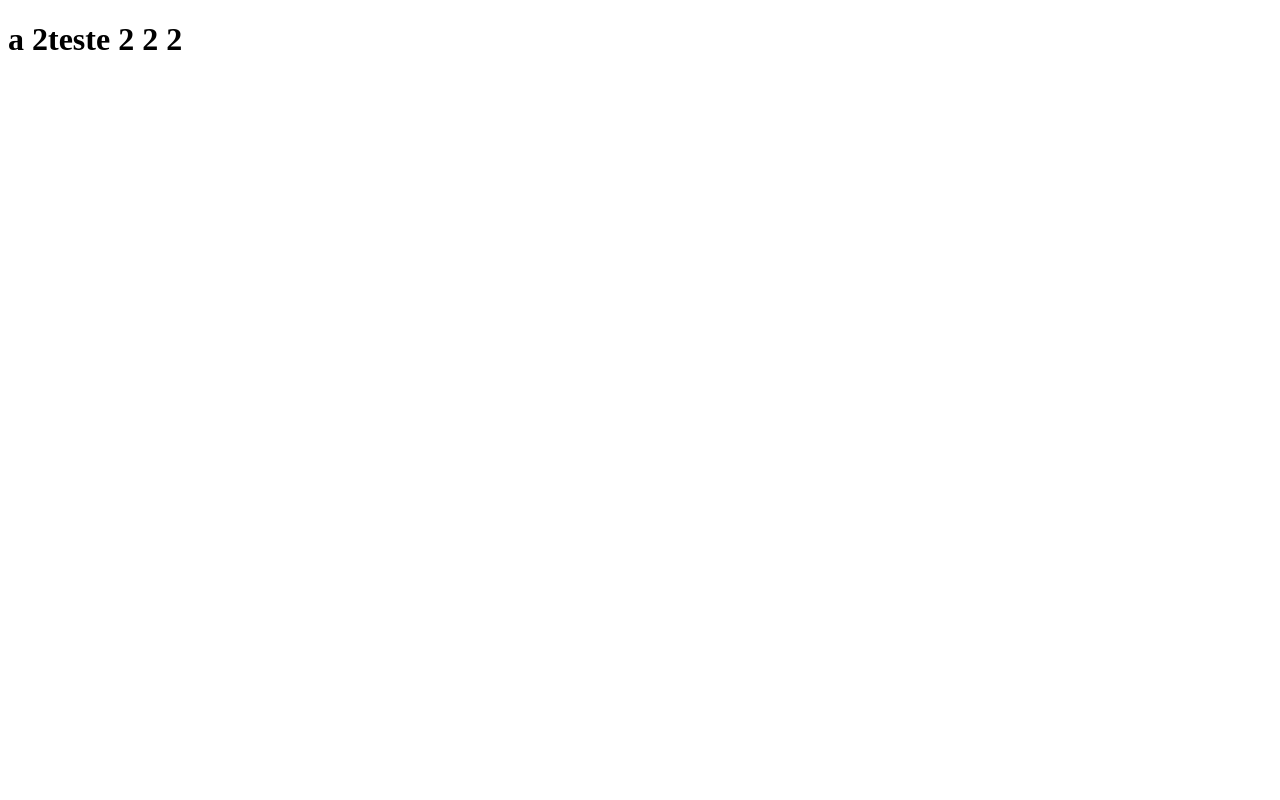
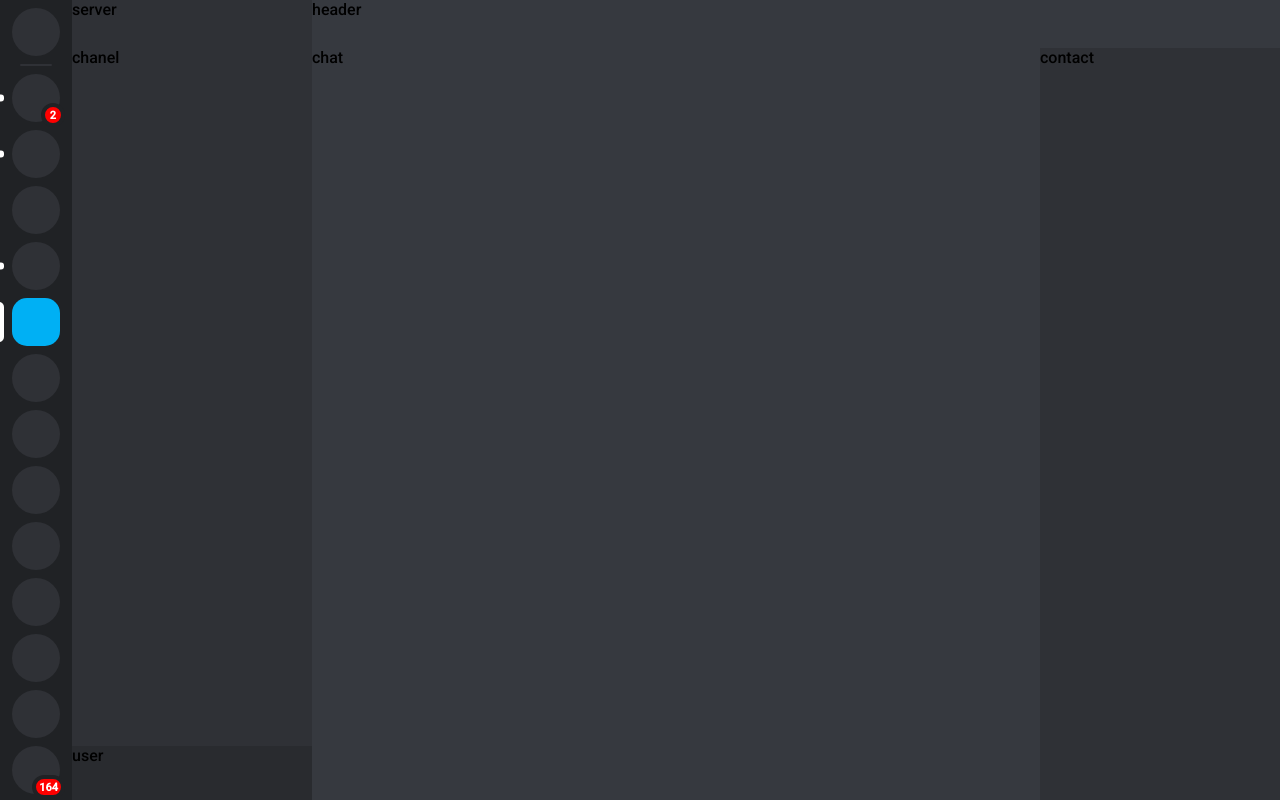
Before and after one commit to LeoFalco/discord-clone, a website: page index.html in a window 1280 px wide. Drawn offline with Linux system fonts and the light colour scheme.

Commit message:
feat(sidebar): done sidebar aew \o/

```diff
--- /dev/null
+++ b/css/styles.css
@@ -0,0 +1,178 @@
+:root {
+    --header-primary: #fff;
+    --header-secondary: #b9bbbe;
+    --text-normal: #dcddde;
+    --text-muted: #72767d;
+    --text-link: #00b0f4;
+    --channels-default: #8e9297;
+    --interactive-normal: #b9bbbe;
+    --interactive-hover: #dcddde;
+    --interactive-active: #fff;
+    --interactive-muted: #4f545c;
+    --background-primary: #36393f;
+    --background-secondary: #2f3136;
+    --background-secondary-alt: #292b2f;
+    --background-tertiary: #202225;
+    --background-accent: #4f545c;
+    --background-floating: #18191c;
+    --background-mobile-primary: #36393f;
+    --background-mobile-secondary: #2f3136;
+    --background-modifier-hover: rgba(79,84,92,0.16);
+    --background-modifier-active: rgba(79,84,92,0.24);
+    --background-modifier-selected: rgba(79,84,92,0.32);
+    --background-modifier-accent: hsla(0,0%,100%,0.06);
+    --background-message-hover: rgba(4,4,5,0.07);
+    --logo-primary: #fff;
+    --focus-primary: #00b0f4;
+    --focus-secondary: #43b581;
+    --channel-textarea-background: #40444b;
+    --activity-card-background: #202225;
+}
+
+* {
+    margin: 0;
+    padding: 0;
+    font-family: 'Roboto', sans-serif;
+}
+
+#main {
+    background-color: var(--light-background);
+    width: 100vw;
+    height: 100vh;
+    display: grid;
+    grid-template-columns: 72px 240px auto 240px;
+	grid-template-rows: 48px auto 54px;
+	grid-template-areas:
+		"side server header header"
+		"side chanel chat contact"
+		"side user chat contact";
+}
+
+#side {
+    display: flex;
+    flex-direction: column;
+    align-items: center;
+    grid-area: side;
+    overflow-y: scroll;
+    background-color: var(--background-tertiary);
+}
+
+::-webkit-scrollbar {
+    width: 0px;
+}
+
+#server {
+    grid-area: server;
+    background-color: var(--background-secondary);
+}
+
+#header {
+    grid-area: header;
+
+    background-color: var(--background-primary);
+}
+
+#chanel {
+    grid-area: chanel;
+    background-color: var(--background-secondary);
+}
+
+#chat {
+    grid-area: chat ;
+    background-color: var(--background-primary);
+}
+
+#contact {
+    grid-area: contact;
+    background-color: var(--background-secondary);
+}
+
+#user {
+    grid-area: user;
+    background-color: var(--background-secondary-alt);
+}
+
+.start {
+    margin-top: 8px;
+}
+
+.server-icon {
+    width: 48px;
+    height: 48px;
+    margin-bottom: 8px;
+    background-color: var(--background-secondary);
+    border-radius: 50%;
+    cursor: pointer;
+    transition: all .2s;
+    flex-shrink: 0;
+    position: relative;
+}
+
+.server-mention {
+    position: absolute;
+    top: 50%;
+    transform: translate(0, -50%);
+    border-radius: 3px;
+    left: -22px;
+    width: 14px;
+    height: 7px;
+    background-color: white;
+}
+
+.server-badge {
+    position: absolute;
+    background-color: red;
+    height: 10px;
+    min-width: 10px;
+    padding: 3px;
+    border-radius: 15px;
+    text-align: center;
+    bottom: -5px;
+    right: -5px;
+    font-size: 11px;
+    font-weight: 600;
+    color: white;
+    display: flex;
+    align-items: center;
+    border: 4px solid var(--background-tertiary)
+}
+
+.server-badge span {
+    width: 100%;
+    text-align: center;
+}
+.server-selected {
+    position: absolute;
+    background-color: blue;
+}
+
+.server-icon:hover {
+    border-radius: 16px;
+    background-color: var(--focus-secondary);
+}
+
+
+.divider {
+    width: 32px;
+    height: 2px;
+    margin-bottom: 8px;
+    border-radius: 1px;
+    background-color: var(--background-secondary);
+    flex-shrink: 0;
+}
+
+.selected {
+    border-radius: 15px;
+    background-color: var(--text-link);
+}
+
+.server-selected {
+    position: absolute;
+    width: 10px;
+    height: 40px;
+    border-radius: 5px;
+    top: 50%;
+    left: -18px;
+    transform: translate(0, -50%);
+    background-color: white;
+}
--- a/index.html
+++ b/index.html
@@ -1,13 +1,72 @@
 <!DOCTYPE html>
 <html lang="pt-br">
+
 <head>
     <meta charset="UTF-8">
     <meta name="viewport" content="width=device-width, initial-scale=1.0">
     <title>Discord Clone</title>
+    <link rel="stylesheet" href="./css/styles.css">
+    <link href="https://fonts.googleapis.com/css2?family=Roboto:wght@300;500&display=swap" rel="stylesheet">
+
 </head>
+
 <body>
+    <div id="main">
+        <div id="side">
+            <div class="server-icon start"> </div>
+            <div class="divider"> </div>
+            <div class="server-icon">
+                <div class="server-mention"></div>
+                <div class="server-badge"><span>2</span></div>
+            </div>
+            <div class="server-icon">
+                <div class="server-mention"></div>
+            </div>
+            <div class="server-icon"> </div>
+            <div class="server-icon">
+                <div class="server-mention"></div>
+            </div>
+            <div class="server-icon selected">
+                <div class="server-selected"></div>
+            </div>
+            <div class="server-icon"> </div>
+            <div class="server-icon"> </div>
+            <div class="server-icon"> </div>
+            <div class="server-icon">
+                <div></div>
+            </div>
+            <div class="server-icon"> </div>
+            <div class="server-icon"> </div>
+            <div class="server-icon"> </div>
+            <div class="server-icon">
+                <div class="server-badge"><span>164</span></div>
+            </div>
+            <div class="server-icon"> </div>
+            <div class="server-icon"> </div>
+            <div class="server-icon">
+                <div class="server-mention"></div>
+            </div>
+            <div class="server-icon"> </div>
+            <div class="server-icon">
+                <div class="server-badge"><span>12</span></div>
+            </div>
 
+            <div class="server-icon"> </div>
+            <div class="server-icon"> </div>
+            <div class="server-icon"> </div>
+            <div class="server-icon"> </div>
+            <div class="server-icon"> </div>
+            <div class="server-icon"> </div>
 
-    <h1> a  2teste 2 2 2</h1>
+        </div>
+
+    <div id="server">server </div>
+    <div id="header"> header</div>
+    <div id="chanel"> chanel</div>
+    <div id="chat"> chat</div>
+    <div id="contact"> contact</div>
+    <div id="user"> user</div>
+    </div>
 </body>
+
 </html>
```
